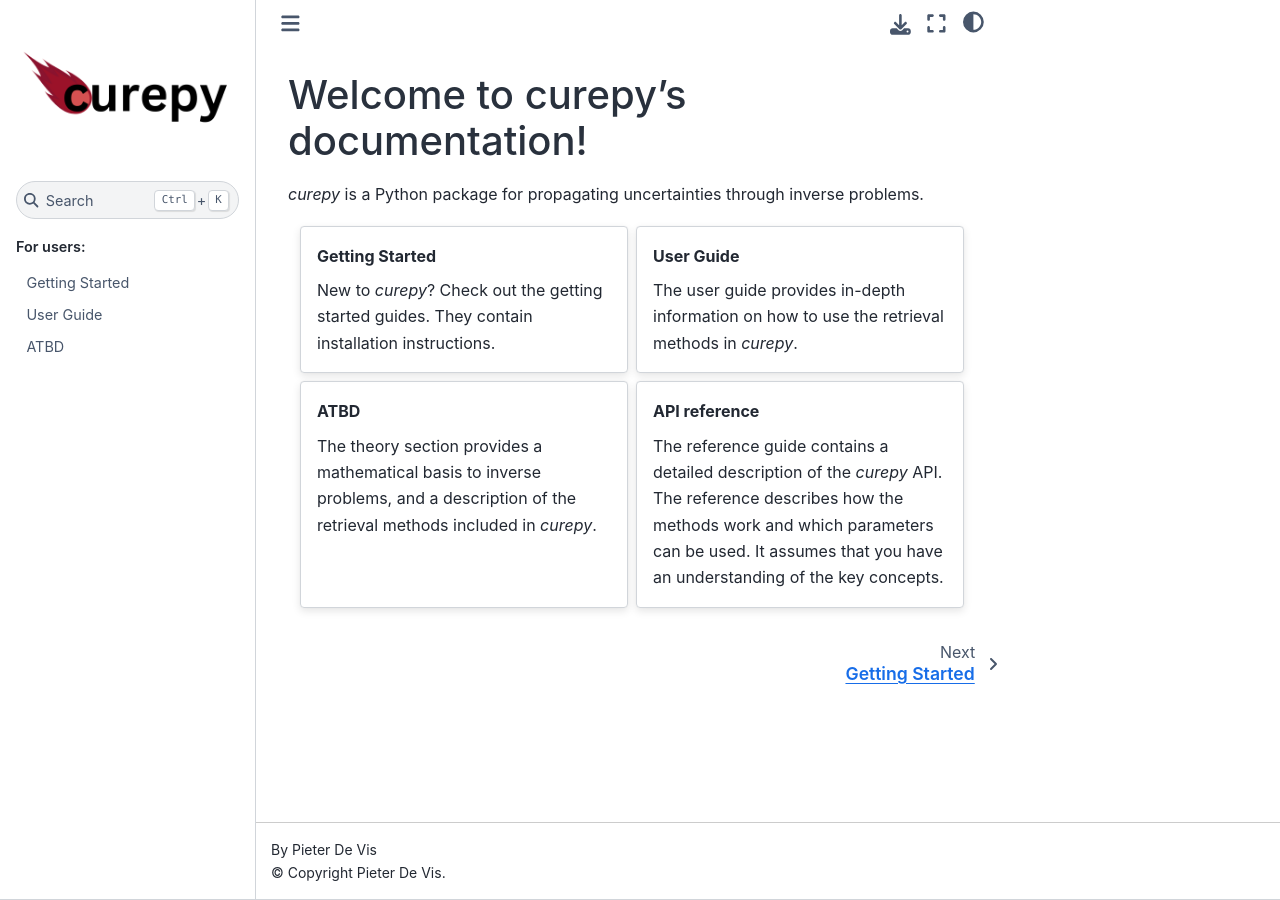
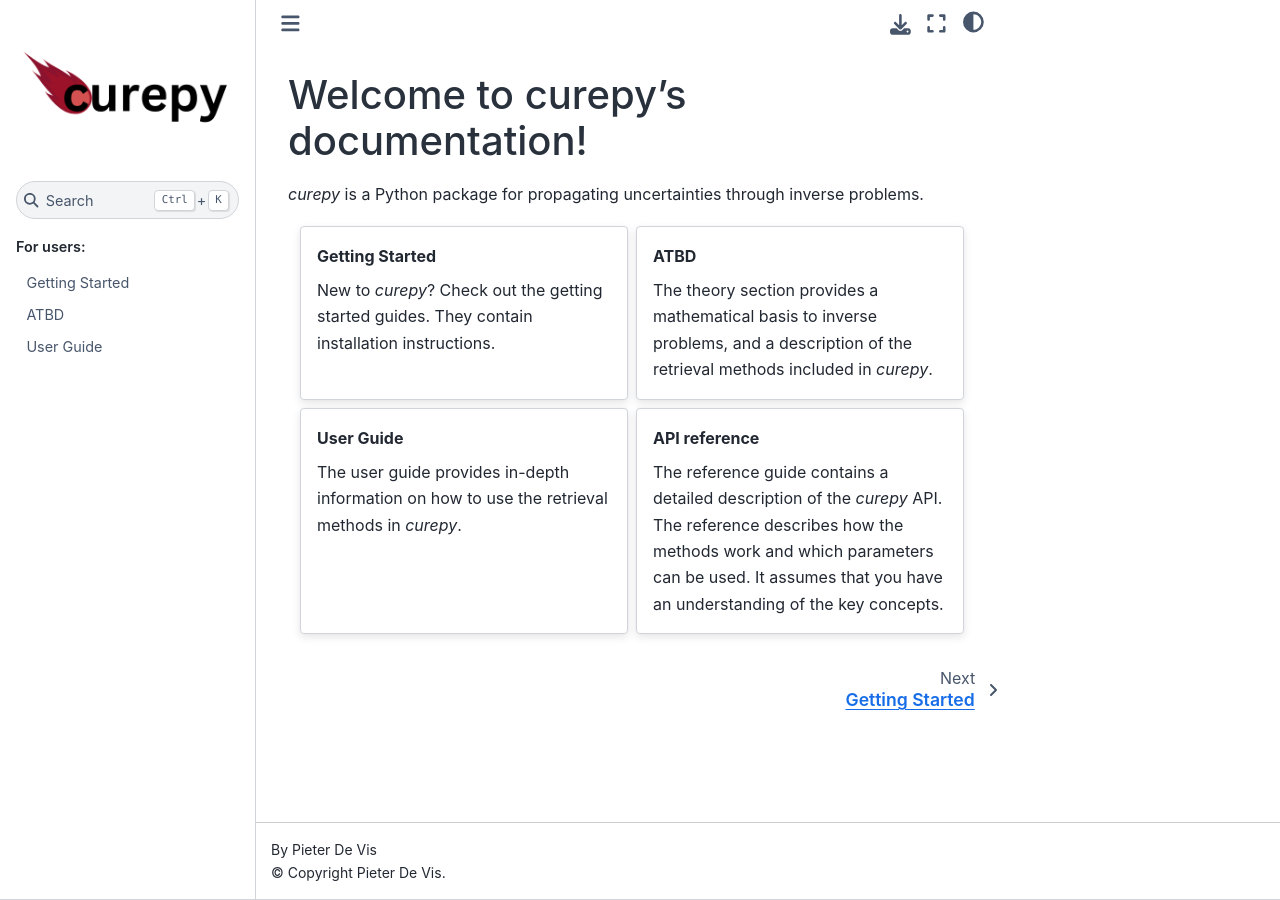
Before and after one commit to comet-toolkit/curepy, a Sphinx documentation site: the page built from docs/index.rst, in a window 1280 px wide. Built offline with Sphinx 7.4.7 and the Sphinx Book theme 1.1.4, drawn with Linux system fonts in a browser that asks for light colours; pages that are not in the unit, such as notebooks, are missing from menus.

```diff
--- a/docs/index.rst
+++ b/docs/index.rst
@@ -12,17 +12,18 @@ Welcome to curepy's documentation!
 
         New to *curepy*? Check out the getting started guides. They contain installation instructions.
 
+    .. grid-item-card::  ATBD
+        :link: content/atbd
+        :link-type: doc
+
+        The theory section provides a mathematical basis to inverse problems, and a description of the retrieval methods included in *curepy*.
+
     .. grid-item-card::  User Guide
         :link: content/user_guide
         :link-type: doc
 
         The user guide provides in-depth information on how to use the retrieval methods in *curepy*.
 
-    .. grid-item-card::  ATBD
-        :link: content/atbd
-        :link-type: doc
-
-        The theory section provides a mathematical basis to inverse problems, and a description of the retrieval methods included in *curepy*.
 
     .. grid-item-card::  API reference
         :link: content/api/curepy
@@ -38,6 +39,6 @@ Welcome to curepy's documentation!
    :hidden:
 
    Getting Started <content/getting_started>
+   ATBD <content/atbd>
    User Guide <content/user_guide>
-   ATBD <content/atbd>
    API Reference <content/api/curepy>
```
